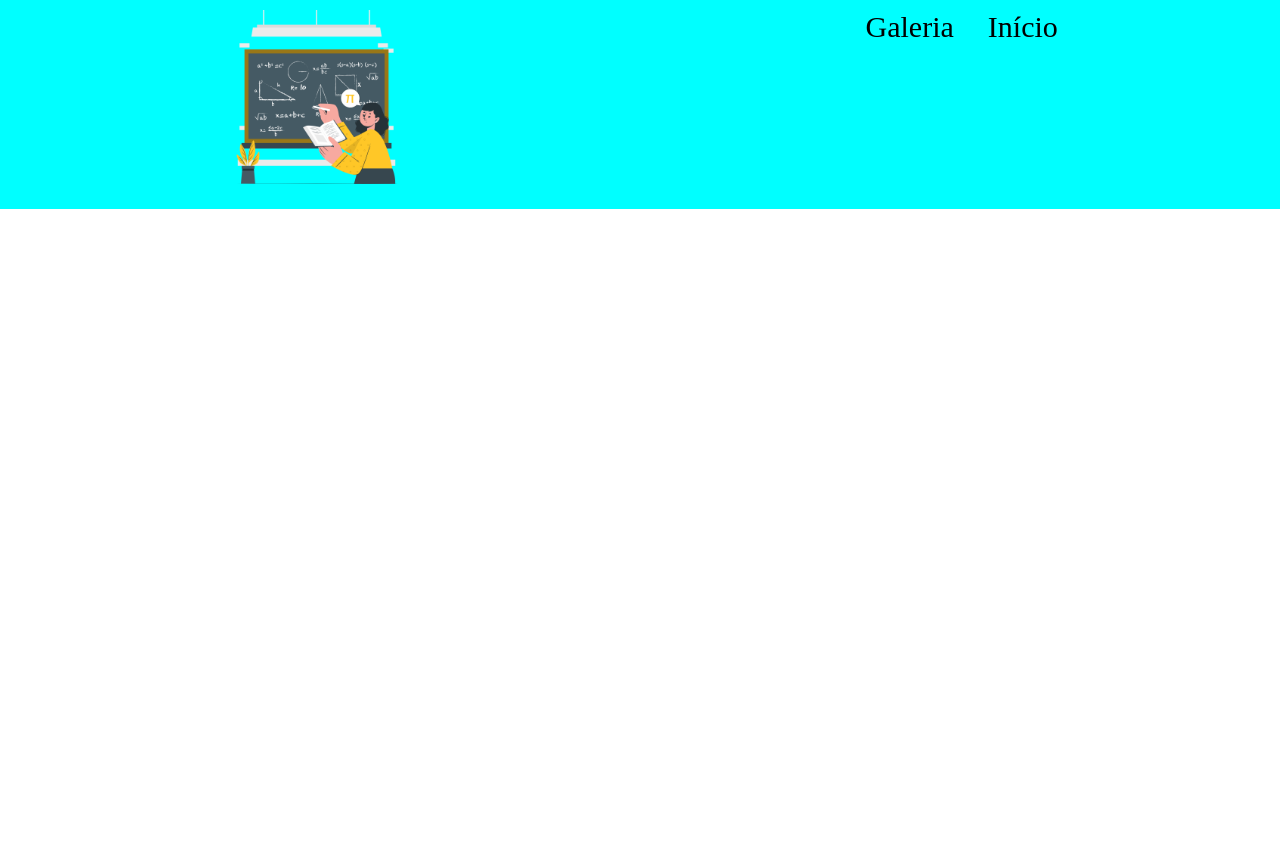
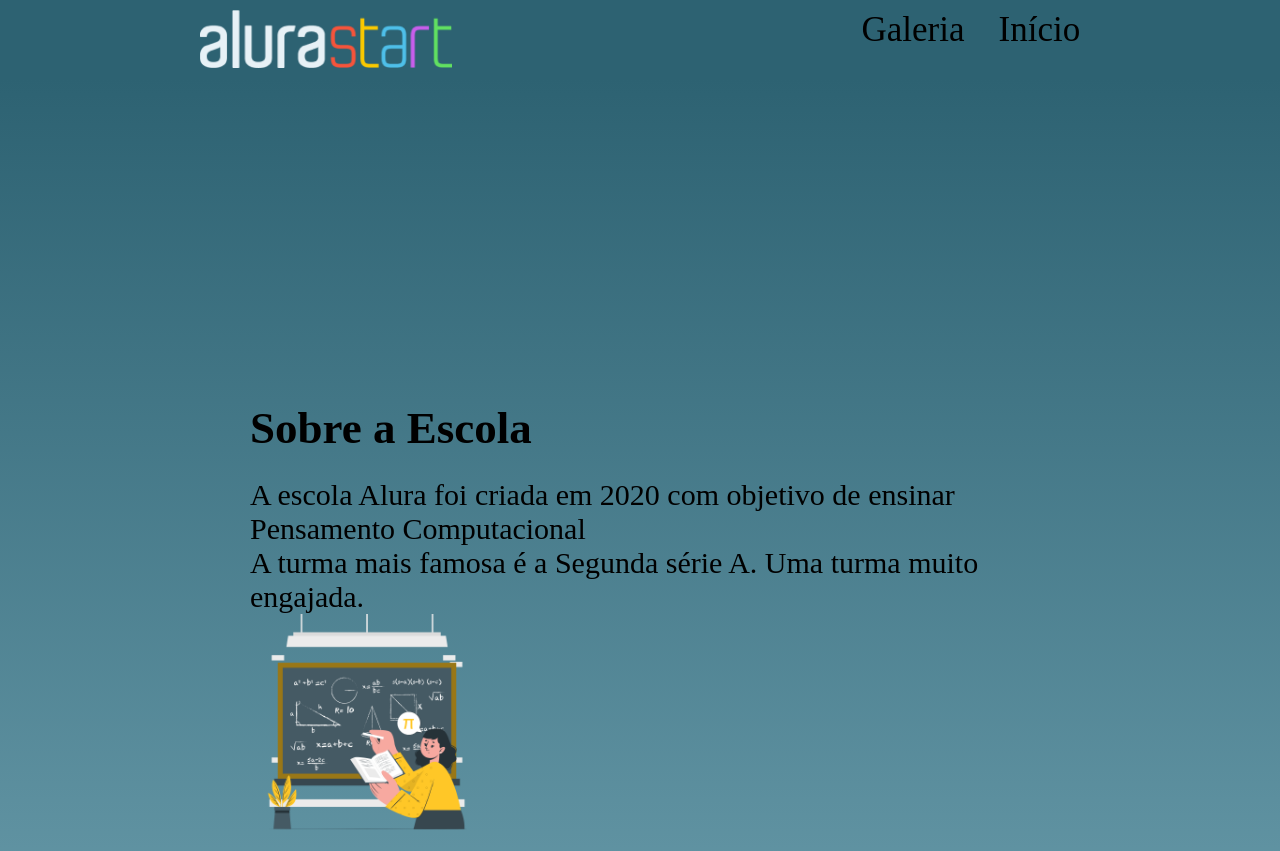
Before and after one commit to vanice-vieira-fernandes/FORMADORES-EM-A-O-VANICE, a plain HTML site: page index.html in a window 1280 px wide. Shown: the top 851 px of the page. Before the commit the page ends 800 px from the top, so only its background shows below. Drawn offline with Linux system fonts and the light colour scheme.

Commit message:
Iniciei seção escola.

```diff
--- a/index.html
+++ b/index.html
@@ -9,11 +9,17 @@
 </head>
 <body>
     <header class="cabeçalho">
-        <img class="cabeçalho-imagem" src="Mathematics-cuate.png" alt="logo da Alura">
+        <img class="cabeçalho-imagem" src="alurastart logo 1.png" alt="logo da Alura">
         <ul class="cabeçalho-lista">
             <li class="cabeçalho-item">Galeria</li>
             <li class="cabeçalho-item">Início</li>
         </ul>
     </header>
+    <section class="escola">
+        <h2 class="escola-titulo">Sobre a Escola</h2>
+        <p class="escola-texto">A escola Alura foi criada em 2020 com objetivo de ensinar Pensamento Computacional</p>
+        <p class="escola-texto">A turma mais famosa é a Segunda série A. Uma turma muito engajada.</p>
+        <img class="escola-imagem" src="Mathematics-cuate.png" alt="Aluno">
+    </section>
 </body>
 </html>
--- a/style.css
+++ b/style.css
@@ -1,12 +1,12 @@
 .cabeçalho {
-    background-color: aqua;
+    background-color: #2d6272;
     color: black;
     display: flex;
     padding: 10px;
     justify-content: space-around;
 }
 .cabeçalho-imagem {
-width: 15%;
+width: 20%;
 height: 15%;
 }
 * {
@@ -15,6 +15,19 @@ height: 15%;
 }
 .cabeçalho-item {
     display: inline-block;
-    font-size: 30px;
+    font-size: 35px;
     padding: 0 0 0 30px;
 }
+.escola-imagem {
+    width: 30%;
+}
+
+.escola {
+background-image: linear-gradient(#2d6272 , #73a5b4);
+color: black;
+font-size: 30px;
+padding: 300px 250px;
+}
+.escola-titulo {
+    padding: 24px 0;
+}
```
Also changed, not shown: alurastart logo 1.png (added).
